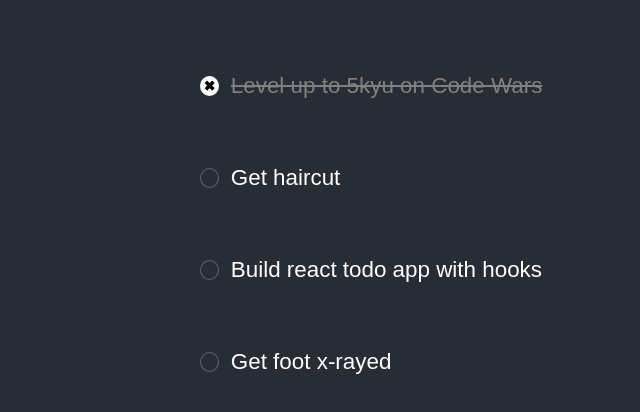
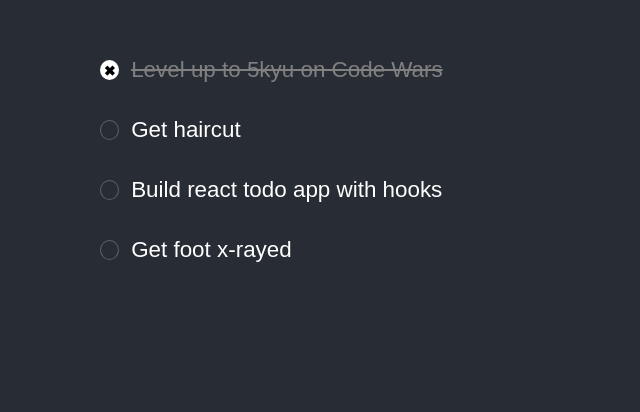
Before and after one commit to jonrcrowell/hooks-todo, a React (Create React App) app: page / in a window 1280 px wide. Shown: the part 120-532 px from the top of the page, without its empty margins (190-830 px from the left). Built offline with nearby package versions, Linux system fonts and the light colour scheme.

Commit message:
Clean up markup, add width to todo

```diff
--- a/src/App.css
+++ b/src/App.css
@@ -26,6 +26,7 @@ body {
   display: flex;
   align-items: center;
   margin: 1rem 0;
+  width: 700px;
 }
 
 .todo-is-completed .checkbox {
--- a/src/App.js
+++ b/src/App.js
@@ -1,5 +1,4 @@
 import React, { useState } from "react";
-import logo from "./logo.svg";
 import "./App.css";
 
 function App() {
@@ -74,8 +73,8 @@ function App() {
       <header className="header">
         <form className="todo-list">
           {todos.map((todo, i) => (
-            <ul>
             <div
+              key={i}
               className={`todo ${todo.isCompleted && "todo-is-completed"}`}
             >
               <div
@@ -85,14 +84,12 @@ function App() {
                 {todo.isCompleted && <span>&#x2716;</span>}
               </div>
               <input
-                  key={i}
                 type="text"
                 value={todo.content}
                 onKeyDown={e => handleKeyDown(e, i)}
                 onChange={e => updateTodoAtIndex(e, i)}
               />
             </div>
-            </ul>
           ))}
         </form>
       </header>
```
Lines whose indentation alone changed are shown as unchanged.
